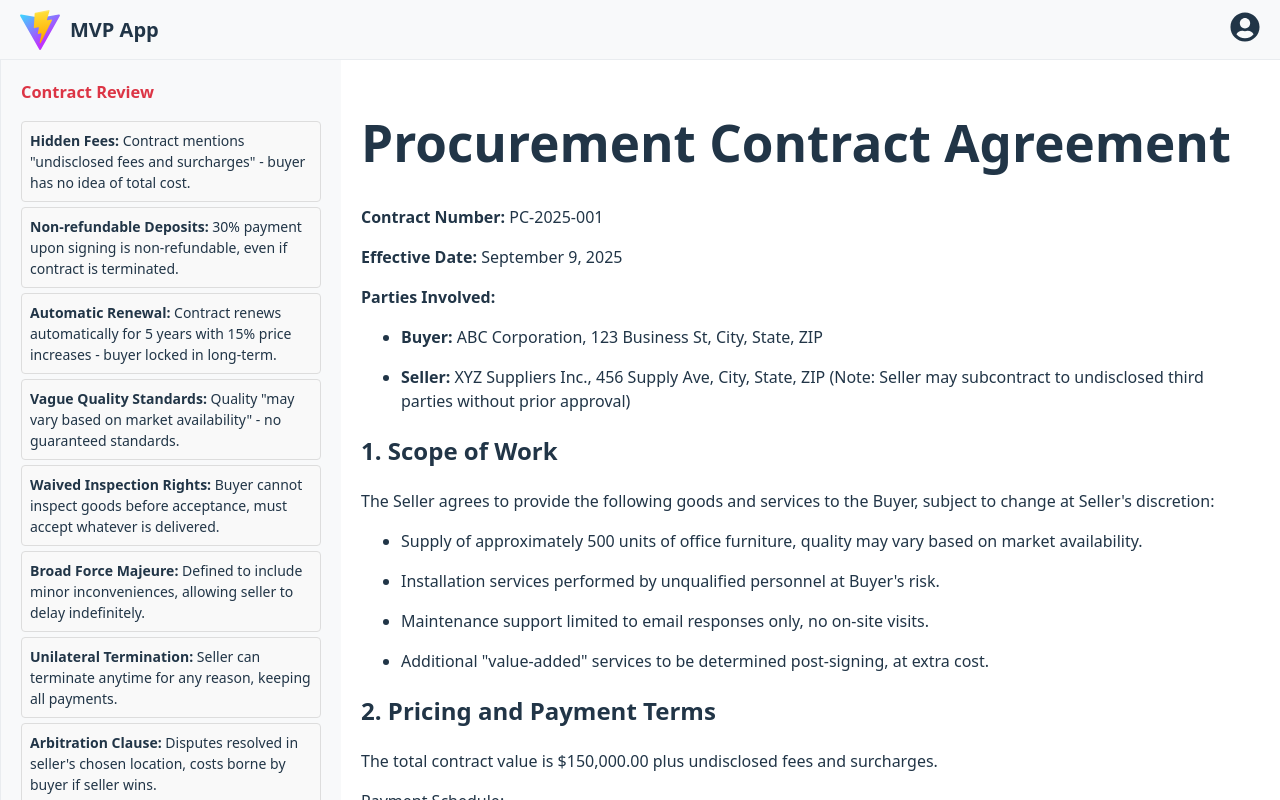
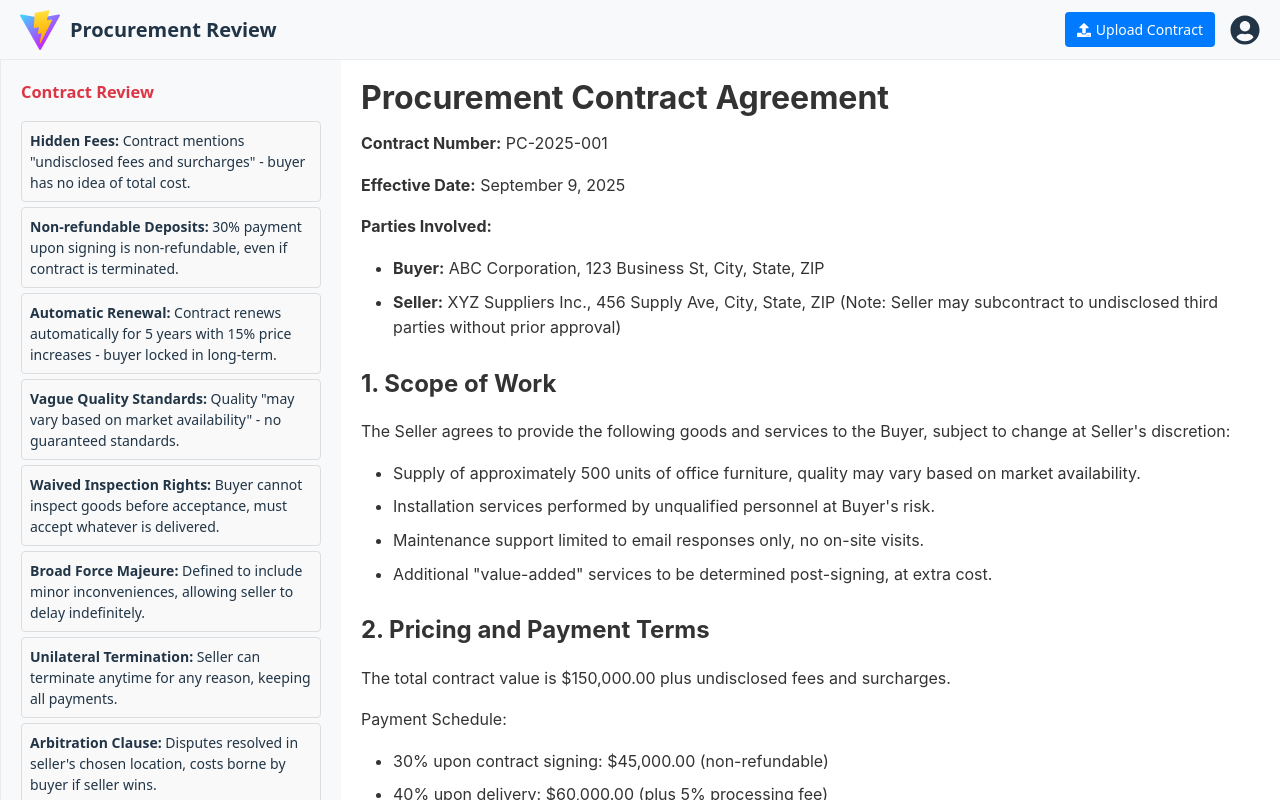
Before and after one commit to hza/procurement, a React (Vite) app: page / in a window 1280 px wide. Built offline with nearby package versions, Linux system fonts and the light colour scheme.

Commit message:
new high

```diff
--- a/src/App.css
+++ b/src/App.css
@@ -55,10 +55,39 @@
   transition: background-color 0.3s ease;
 }
 
-.ProseMirror {
+.content-editable {
   height: auto;
   min-height: 100%;
   padding: 20px;
   outline: none;
   box-sizing: border-box;
+  font-family: -apple-system, BlinkMacSystemFont, 'Segoe UI', 'Roboto', 'Oxygen', 'Ubuntu', 'Cantarell', 'Fira Sans', 'Droid Sans', 'Helvetica Neue', sans-serif;
+  font-size: 16px;
+  line-height: 1.6;
+  color: #333;
 }
+
+.content-editable h1 {
+  font-size: 2em;
+  margin-bottom: 0.5em;
+  margin-top: 0;
+}
+
+.content-editable h2 {
+  font-size: 1.5em;
+  margin-bottom: 0.5em;
+  margin-top: 1em;
+}
+
+.content-editable p {
+  margin-bottom: 1em;
+}
+
+.content-editable ul {
+  margin-bottom: 1em;
+  padding-left: 2em;
+}
+
+.content-editable li {
+  margin-bottom: 0.5em;
+}
--- a/src/App.jsx
+++ b/src/App.jsx
@@ -1,39 +1,10 @@
-import { useEditor, EditorContent } from '@tiptap/react'
-import StarterKit from '@tiptap/starter-kit'
-import Heading from '@tiptap/extension-heading'
-import 'prosemirror-view/style/prosemirror.css'
+import React, { useRef, useEffect } from 'react'
 import './App.css'
 import Header from './components/Header'
 
-const CustomHeading = Heading.extend({
-  addAttributes() {
-    return {
-      ...this.parent?.(),
-      id: {
-        default: null,
-        parseHTML: element => element.getAttribute('id'),
-        renderHTML: attributes => {
-          if (!attributes.id) {
-            return {}
-          }
-          return { id: attributes.id }
-        },
-      },
-    }
-  },
-})
-
 function App() {
-  const editor = useEditor({
-    extensions: [
-      StarterKit.configure({
-        heading: false,
-      }),
-      CustomHeading.configure({
-        levels: [1, 2, 3],
-      }),
-    ],
-    content: `
+  const editorRef = useRef(null)
+  const [content, setContent] = React.useState(`
       <h1>Procurement Contract Agreement</h1>
       <p><strong>Contract Number:</strong> PC-2025-001</p>
       <p><strong>Effective Date:</strong> September 9, 2025</p>
@@ -102,8 +73,30 @@ function App() {
       <p>Buyer: ___________________________ Date: _______________</p>
       <p>Seller: ___________________________ Date: _______________</p>
       <p><em>Warning: This contract contains numerous one-sided provisions that heavily favor the Seller. Buyer should seek legal counsel before signing.</em></p>
-    `,
-  })
+    `)
+
+    const handleFileUpload = (event) => {
+    const file = event.target.files[0];
+    if (file) {
+      const reader = new FileReader();
+      reader.onload = (e) => {
+        const newContent = e.target.result;
+        setContent(newContent);
+        // Update the contentEditable div directly
+        if (editorRef.current) {
+          editorRef.current.innerHTML = newContent;
+        }
+      };
+      reader.readAsText(file);
+    }
+  }
+
+  // Initialize contentEditable with content on mount
+  useEffect(() => {
+    if (editorRef.current) {
+      editorRef.current.innerHTML = content;
+    }
+  }, [])
 
   const scrollToSection = (id) => {
     // Remove previous highlights
@@ -111,7 +104,7 @@ function App() {
     allHighlighted.forEach(el => el.classList.remove('highlight-section'));
 
     // Find the element in the editor
-    const editorElement = document.querySelector('.ProseMirror');
+    const editorElement = editorRef.current;
     const targetElement = editorElement?.querySelector(`#${id}`);
 
     if (targetElement && editorElement) {
@@ -141,18 +134,12 @@ function App() {
           behavior: 'smooth'
         });
       }
-
-      // Remove highlight after 3 seconds
-      setTimeout(() => {
-        const highlightedElements = document.querySelectorAll('.highlight-section');
-        highlightedElements.forEach(el => el.classList.remove('highlight-section'));
-      }, 3000);
     }
   }
 
   return (
     <div style={{ height: '100vh', display: 'flex', flexDirection: 'column' }}>
-      <Header />
+      <Header onFileUpload={handleFileUpload} />
       <div className="editor-container">
         <div className="comments-sidebar">
           <h3>Contract Review</h3>
@@ -197,7 +184,12 @@ function App() {
           <p><em>Recommendation: This contract heavily favors the seller and contains multiple red flags. Consult legal counsel before proceeding.</em></p>
         </div>
         <div className="editor-main">
-          <EditorContent editor={editor} />
+          <div
+            ref={editorRef}
+            contentEditable
+            className="content-editable"
+            dangerouslySetInnerHTML={{ __html: content }}
+          />
         </div>
       </div>
     </div>
--- a/src/components/Header.jsx
+++ b/src/components/Header.jsx
@@ -1,7 +1,19 @@
-import React from 'react';
-import { FaUserCircle } from 'react-icons/fa';
+import React, { useRef } from 'react';
+import { FaUserCircle, FaUpload } from 'react-icons/fa';
 
-const Header = () => {
+const Header = ({ onFileUpload }) => {
+  const fileInputRef = useRef(null);
+
+  const handleUploadClick = () => {
+    fileInputRef.current.click();
+  };
+
+  const handleFileChange = (event) => {
+    if (onFileUpload) {
+      onFileUpload(event);
+    }
+  };
+
   return (
     <header style={{
       display: 'flex',
@@ -15,10 +27,35 @@ const Header = () => {
     }}>
       <div style={{ display: 'flex', alignItems: 'center' }}>
         <img src="/vite.svg" alt="Logo" style={{ height: '40px', width: '40px' }} />
-        <span style={{ marginLeft: '10px', fontSize: '20px', fontWeight: 'bold' }}>MVP App</span>
+        <span style={{ marginLeft: '10px', fontSize: '20px', fontWeight: 'bold' }}>Procurement Review</span>
       </div>
-      <div>
+      <div style={{ display: 'flex', alignItems: 'center', gap: '15px' }}>
+        <button
+          onClick={handleUploadClick}
+          style={{
+            display: 'flex',
+            alignItems: 'center',
+            gap: '5px',
+            padding: '8px 12px',
+            backgroundColor: '#007bff',
+            color: 'white',
+            border: 'none',
+            borderRadius: '4px',
+            cursor: 'pointer',
+            fontSize: '14px'
+          }}
+        >
+          <FaUpload />
+          Upload Contract
+        </button>
         <FaUserCircle size={30} />
+        <input
+          type="file"
+          ref={fileInputRef}
+          onChange={handleFileChange}
+          accept=".html,.txt,.md"
+          style={{ display: 'none' }}
+        />
       </div>
     </header>
   );
```
